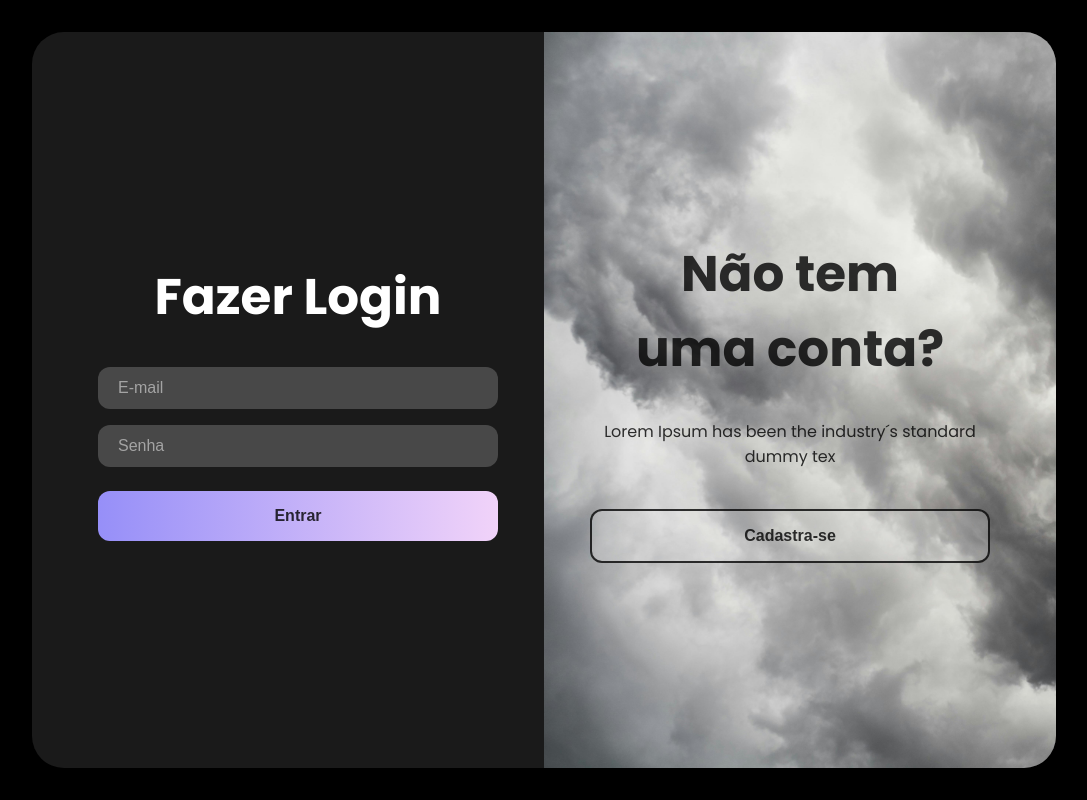
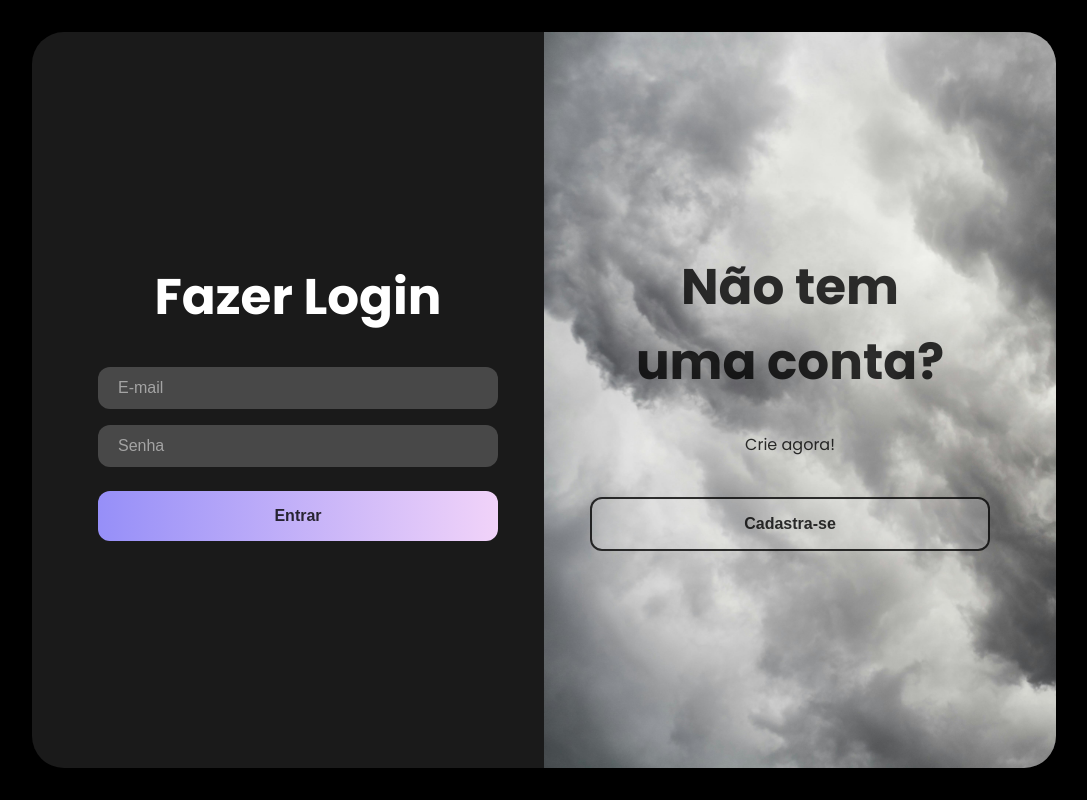
Before and after one commit to michaelazev/tecfit, a React (Create React App) app in the folder client/: page /login in a window 1280 px wide. Shown: the whole page, without its empty margins (96-1183 px from the left). Built offline with nearby package versions, Linux system fonts and the light colour scheme.

Commit message:
Updated msg

```diff
--- a/client/src/pages/login.js
+++ b/client/src/pages/login.js
@@ -215,7 +215,7 @@ function Login() {
                     </div>
                     <div className="facaCadastro">
                         <h2>Não tem <br />uma conta?</h2>
-                        <p>Lorem Ipsum has been the industry´s standard dummy tex</p>
+                        <p>Crie agora!</p>
                         <button className="cadastroButton" ref={cadastroButtonRef}>Cadastra-se</button>
                     </div>
                 </div>
```
